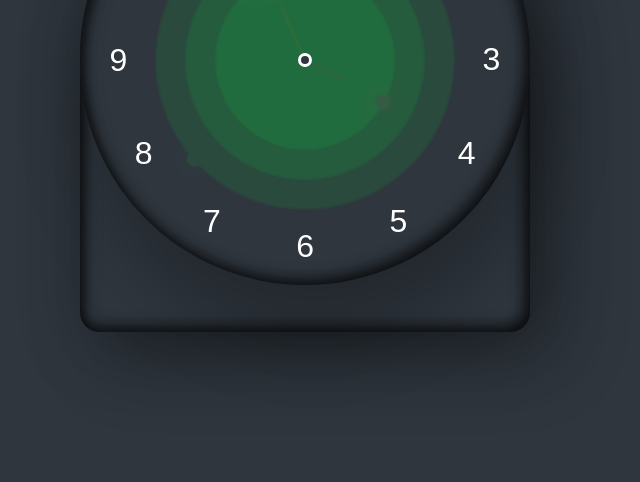
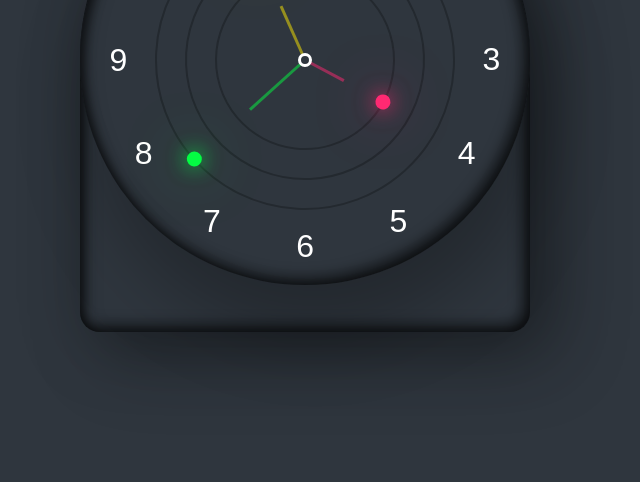
Before and after one commit to TharinduDakshina/AmorzingClock, a plain HTML site: page index.html in a window 1280 px wide. Shown: the part 318-800 px from the top of the page, without its empty margins (335-975 px from the left). Drawn offline with Linux system fonts and the light colour scheme.

Commit message:
test change content recovery again

```diff
--- a/assets/css/style.css
+++ b/assets/css/style.css
@@ -120,8 +120,3 @@ body{
   background: var(--clr);
   box-shadow: 0 0 20px var(--clr),0 0 60px var(--clr);
 }
-
-.circle{
-  background: #04fc43;
-  opacity: 0.1;
-}
```
